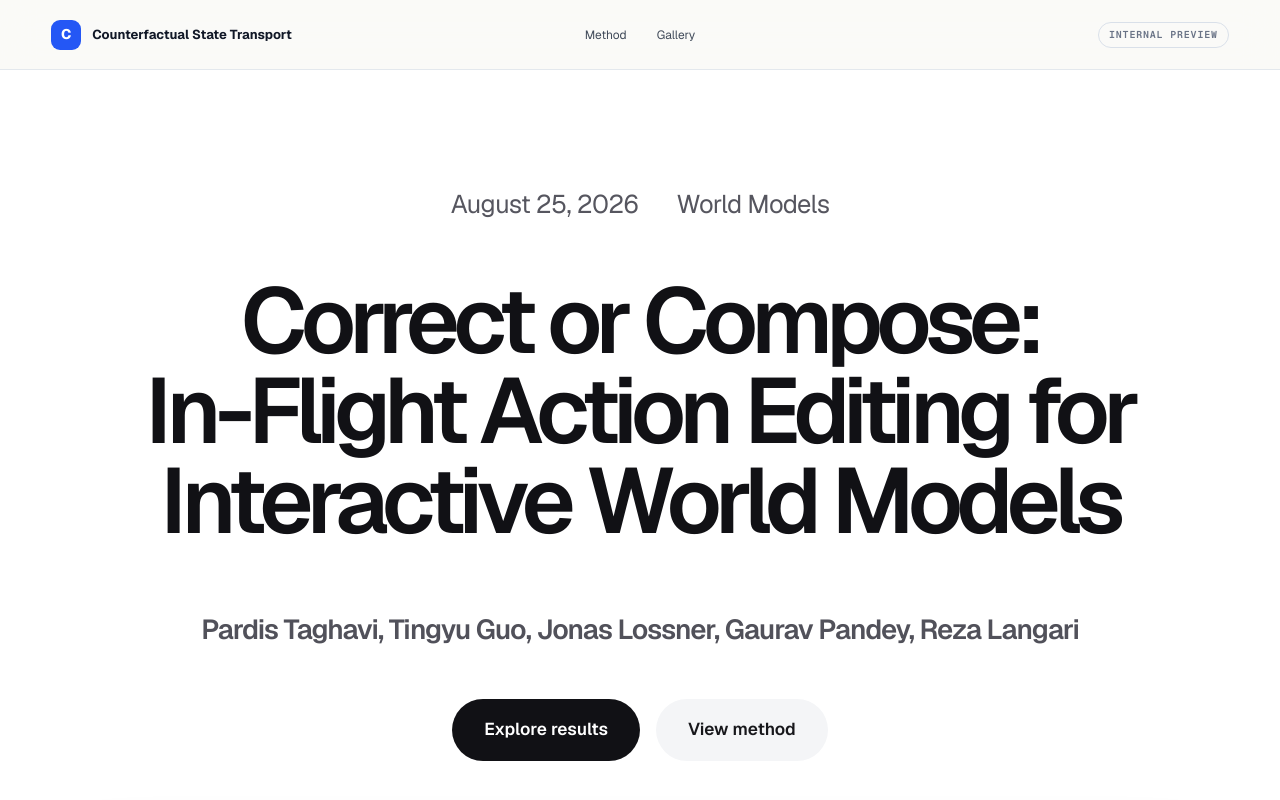
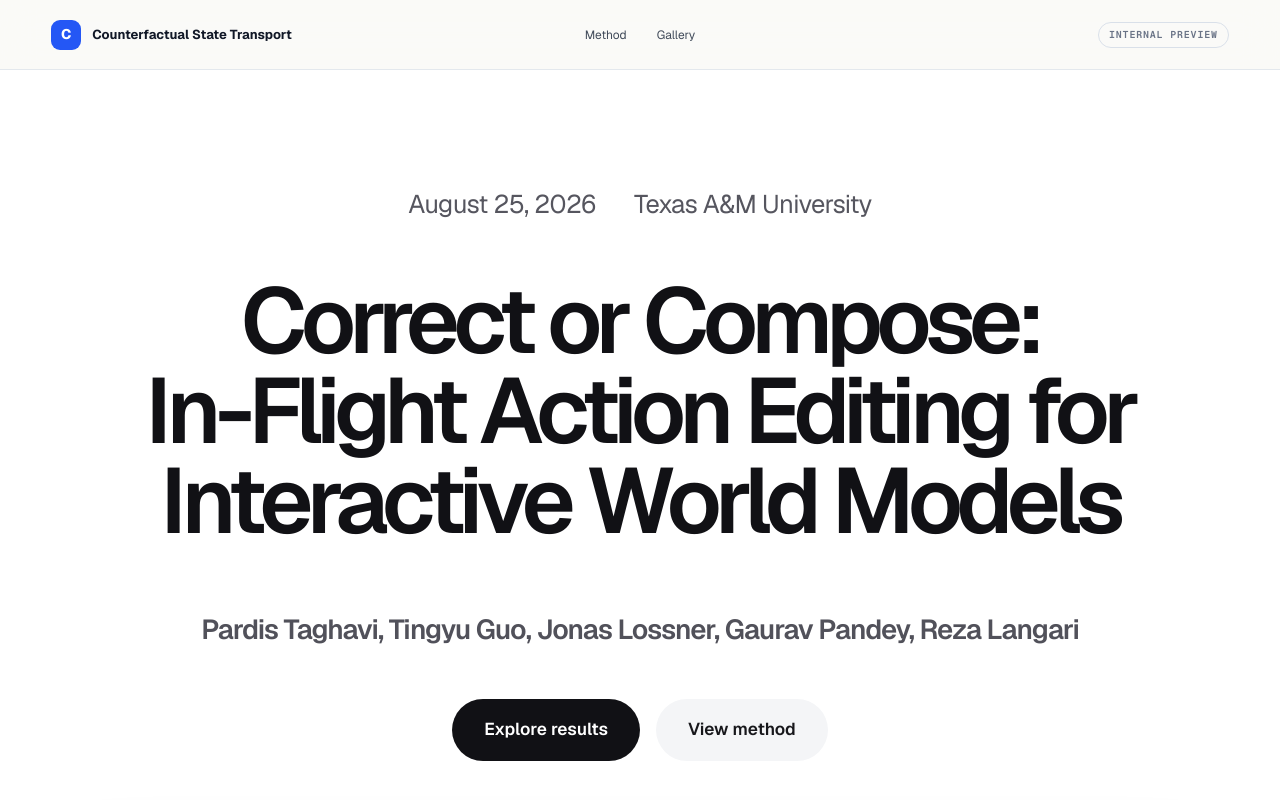
Before and after one commit to PardisTaghavi/actionsplice-website, a Next.js app: page / in a window 1280 px wide. Shown: the top 800 px of the page. Built offline with nearby package versions, Linux system fonts and the light colour scheme.

Commit message:
Update website affiliation

```diff
--- a/app/page.tsx
+++ b/app/page.tsx
@@ -96,7 +96,7 @@ export default function Home() {
         <div className="hero-copy">
           <div className="hero-meta">
             <time dateTime="2026-08-25">August 25, 2026</time>
-            <span>World Models</span>
+            <span>Texas A&amp;M University</span>
           </div>
           <h1>
             Correct or Compose:
```
